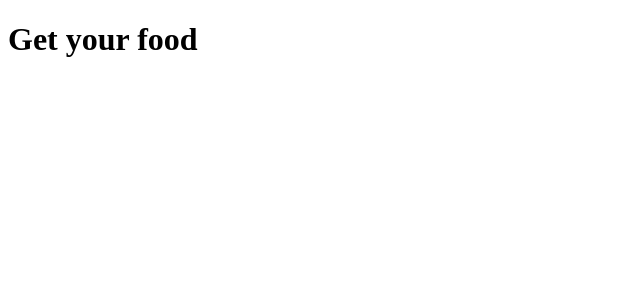
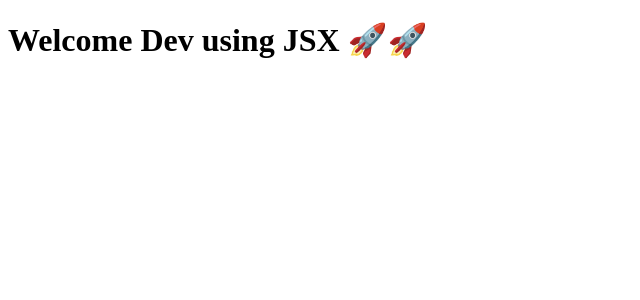
Before and after one commit to Sushil919/Crave_Cart, a React (Vite) app: page / in a window 1280 px wide. Shown: the top 300 px of the page, without its empty margins (0-640 px from the left). Built offline with nearby package versions, Linux system fonts and the light colour scheme.

Commit message:
rendered jsx

```diff
--- a/App.js
+++ b/App.js
@@ -1,13 +1,13 @@
 import React from 'react';
 import ReactDOM from 'react-dom/client';
 
-const heading = React.createElement(
-    "h1",
-    { id: "heading"},
-    "Get your food"
+const jsxHeading = (
+    <h1 className="head" tabIndex="5">
+        Welcome Dev using JSX 🚀🚀
+    </h1>
 );
-console.log(heading);
+console.log(jsxHeading);
 
-const root = ReactDOM.createRoot(document.getElementById("root"));
+const  root = ReactDOM.createRoot(document.getElementById("root"));
 
-root.render(heading);
+root.render(jsxHeading);
--- a/index.html
+++ b/index.html
@@ -6,7 +6,7 @@
     <title>Crave_Cart</title>
 </head>
 <body>
-    <div id="root">
+    <div id="root" class="head">
         <h1>Food App Not Rendered</h1>
     </div>
     <script src="./App.js" type="module"></script>
```
